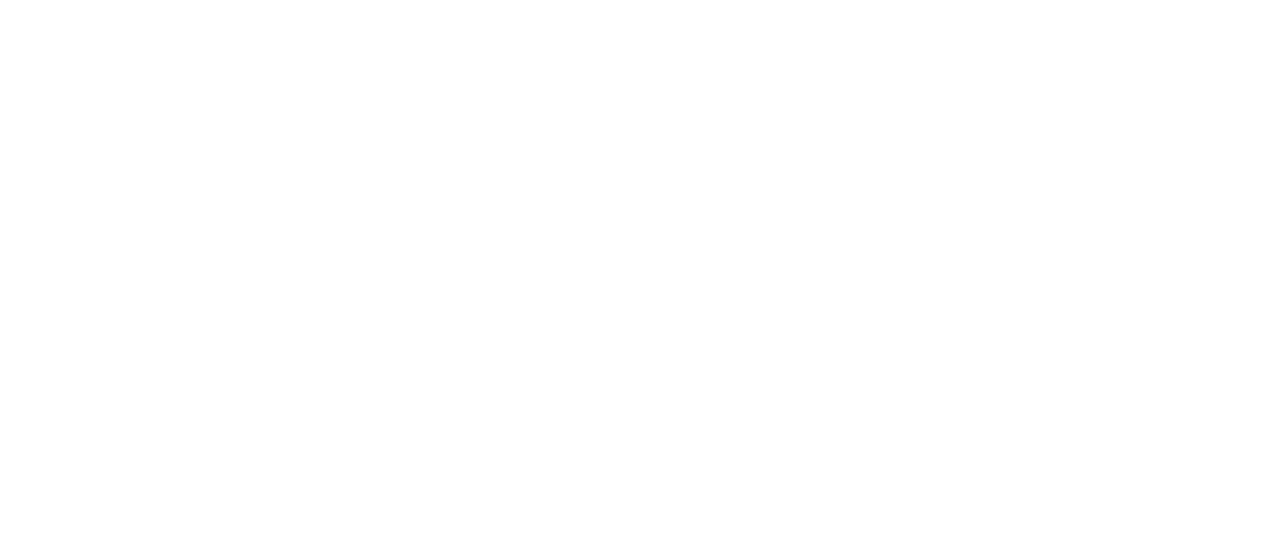
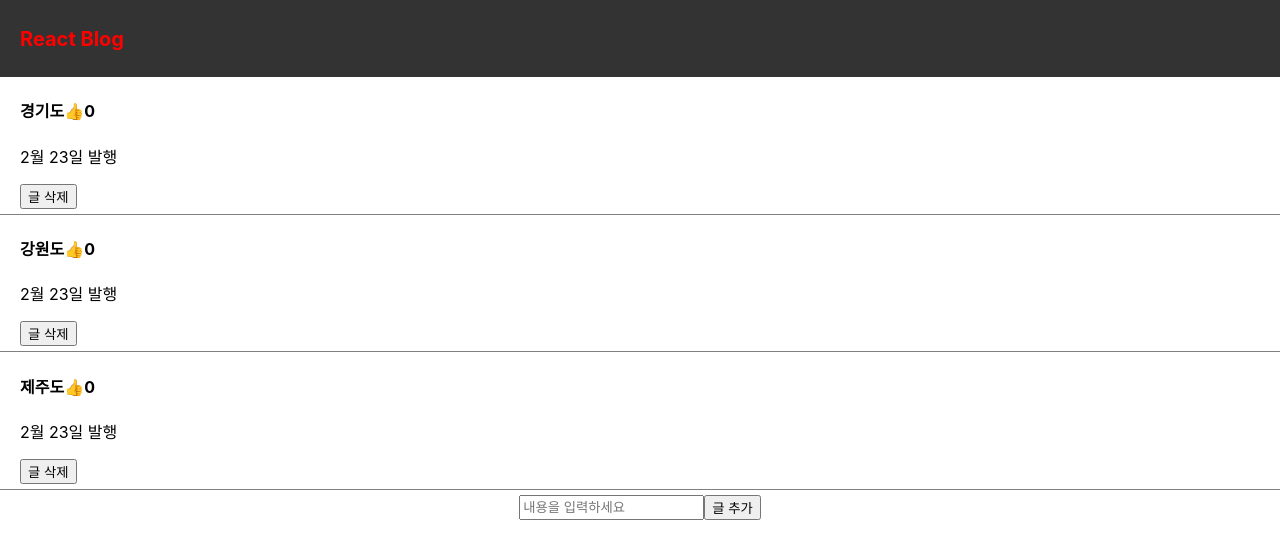
Before and after one commit to Nubeez/react_blog, a plain HTML site: page index.html in a window 1280 px wide. Drawn offline with Linux system fonts and the light colour scheme; the site is published under a folder, as on GitHub Pages, so addresses that start at the root find nothing.

Commit message:
Update index.html

```diff
--- a/index.html
+++ b/index.html
@@ -1 +1 @@
-<!doctype html><html lang="en"><head><meta charset="utf-8"/><link rel="icon" href="/favicon.ico"/><meta name="viewport" content="width=device-width,initial-scale=1"/><meta name="theme-color" content="#000000"/><meta name="description" content="Web site created using create-react-app"/><link rel="apple-touch-icon" href="/logo192.png"/><link rel="manifest" href="/manifest.json"/><title>React App</title><script defer="defer" src="/static/js/main.6bc5a808.js"></script><link href="/static/css/main.13d1c890.css" rel="stylesheet"></head><body><noscript>You need to enable JavaScript to run this app.</noscript><div id="root"></div></body></html>
+<!doctype html><html lang="en"><head><meta charset="utf-8"/><link rel="icon" href="./favicon.ico"/><meta name="viewport" content="width=device-width,initial-scale=1"/><meta name="theme-color" content="#000000"/><meta name="description" content="Web site created using create-react-app"/><link rel="apple-touch-icon" href="./logo192.png"/><link rel="manifest" href="./manifest.json"/><title>React App</title><script defer="defer" src="./static/js/main.6bc5a808.js"></script><link href="./static/css/main.13d1c890.css" rel="stylesheet"></head><body><noscript>You need to enable JavaScript to run this app.</noscript><div id="root"></div></body></html>
```
